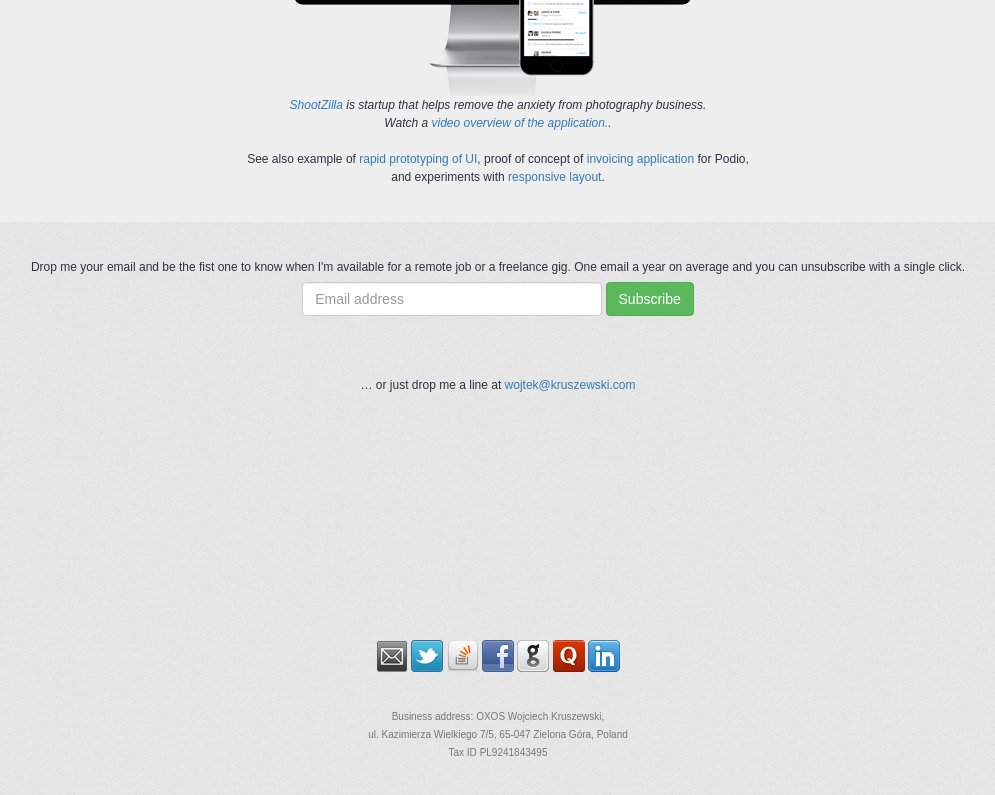
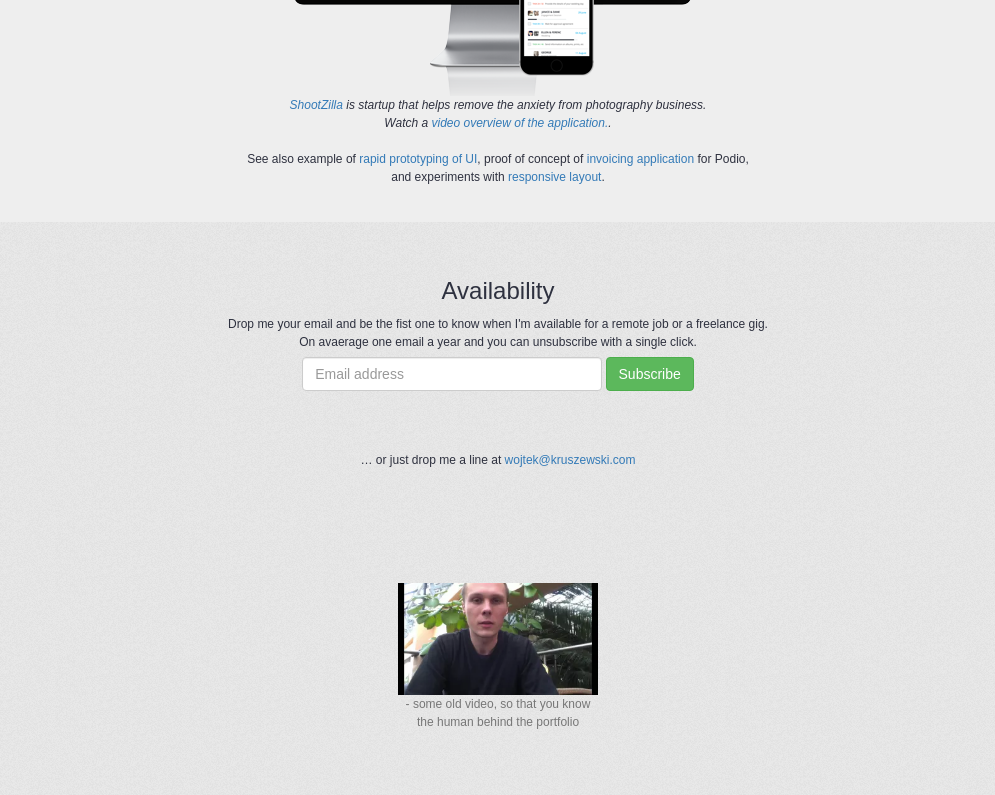
Before and after one commit to WojtekKruszewski/WojtekKruszewski.github.io, a Jekyll site: the page built from index.html, in a window 1280 px wide and 900 px high, scrolled down 1170 px. Shown: the top 795 px of the window, without its empty margins (142-1137 px from the left). Built offline with Jekyll 4.4.1, drawn with Linux system fonts in a browser that asks for light colours; before the commit the page ends 1944 px from its top, so only the background shows below that.

Commit message:
Add video

```diff
--- a/index.html
+++ b/index.html
@@ -88,11 +88,13 @@ body_class: home
 <!--   </p> -->
 <!-- </div> -->
 
-<div id="signup" class="container">
+<div id="availability" class="container">
+  <h3>Availability</h3>
   <form action="//kruszewski.us4.list-manage.com/subscribe/post?u=34289e418528ef1ded5b8eb3d&amp;id=d2bd1e015b" method="post" class="form-inline" target="_blank" novalidate>
     <p>
       Drop me your email and be the fist one to know when I'm available for a
-      remote job or a freelance gig. One email a year on average and you can
+      remote job or a freelance gig.<br />
+      On avaerage one email a year and you can
       unsubscribe with a single click.
     </p>
     <p>
@@ -106,6 +108,20 @@ body_class: home
   <br>
   <p>
     … or just drop me a line at <a href='mailto:wojtek@kruszewski.com?subject=Hey I wanted to tell you about my project'>wojtek@kruszewski.com</a>
+  </p>
+</div>
+
+<div id="video" class="container">
+  <br> <br> <br> <br>
+  <p>
+    <a href="https://www.youtube.com/watch?v=xw7wBPYVfzs" target="_blank">
+      <img src="images/video-thumbnail.png" width="200px" height="112px" />
+    </a>
+    <br >
+    <span class="text-muted">
+      - some old video, so that you know <br>
+      the human behind the portfolio
+    </span>
   </p>
 </div>
 
```
Also changed, not shown: images/video-thumbnail.png (added).
